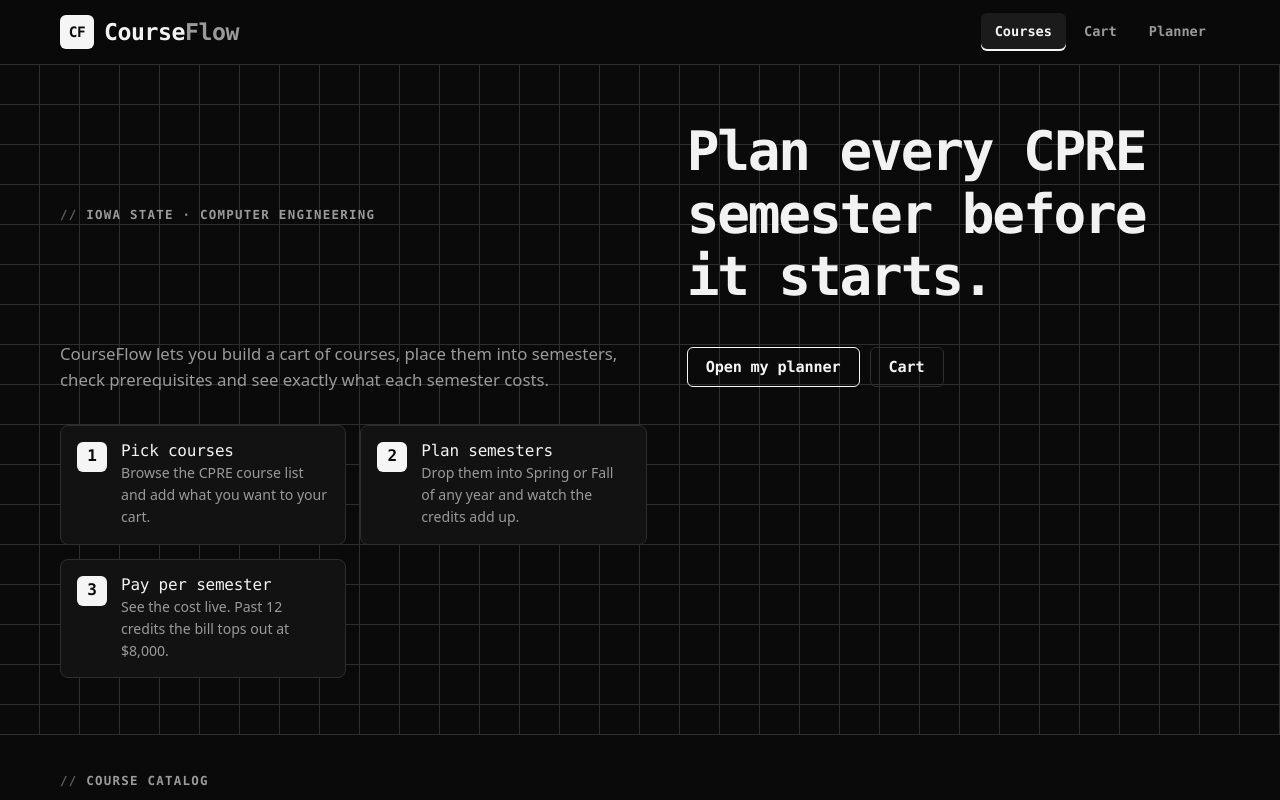
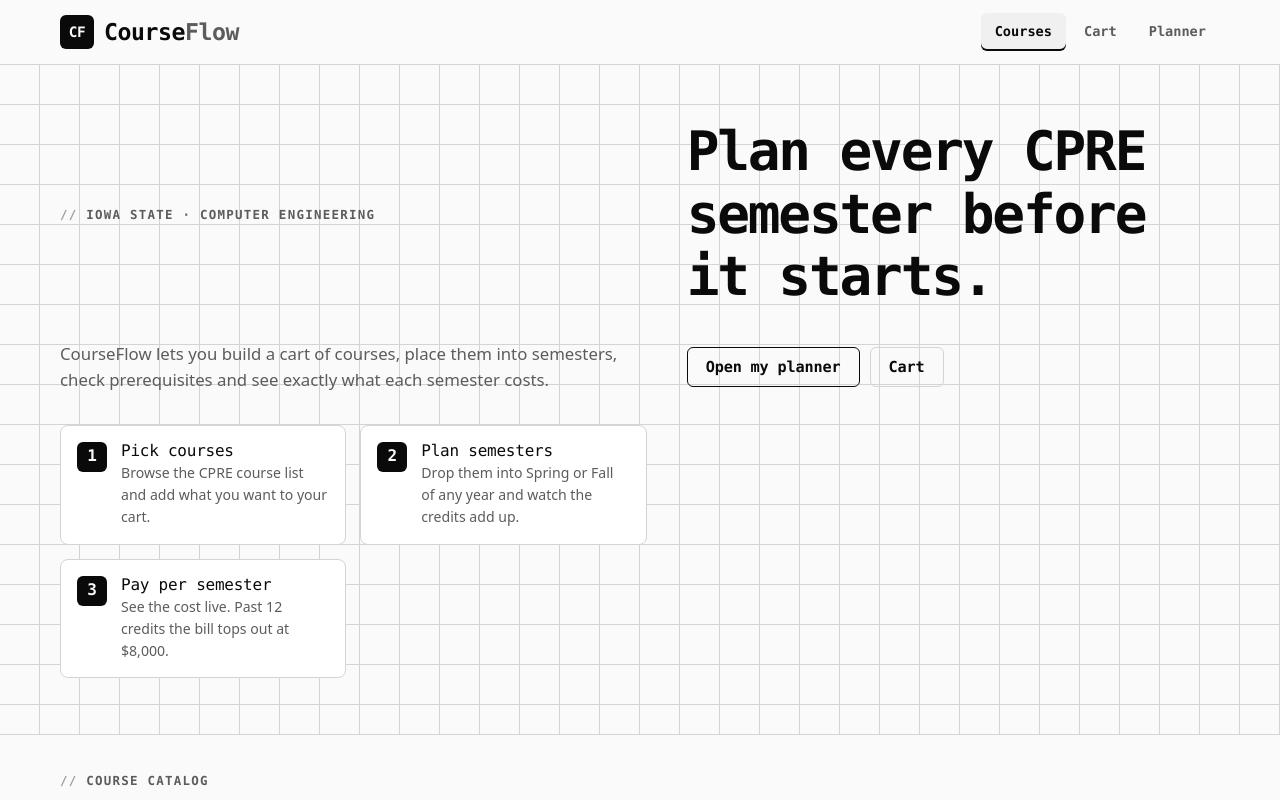
Before and after one commit to Scotty-08/CourseFlow, a React (Vite) app: page / in a window 1280 px wide. Shown: the top 800 px of the page. Built offline with nearby package versions, Linux system fonts and the light colour scheme.

Commit message:
FEAT: pick the theme before first paint and remember the choice

```diff
--- a/index.html
+++ b/index.html
@@ -5,8 +5,16 @@
     <link rel="icon" type="image/svg+xml" href="/favicon.svg" />
     <meta name="viewport" content="width=device-width, initial-scale=1.0" />
     <title>CourseFlow | Plan your CPRE courses at Iowa State</title>
-    <meta name="theme-color" content="#c8102e" />
+    <meta name="theme-color" content="#0a0a0a" />
     <meta name="description" content="CourseFlow helps Iowa State computer engineering students plan courses by semester, see the cost, and pay per semester." />
+    <script>
+      // Pick the theme before first paint so there is no flash. Dark is the default.
+      try {
+        var saved = localStorage.getItem('courseflow:theme')
+        var light = saved ? saved === 'light' : window.matchMedia('(prefers-color-scheme: light)').matches
+        document.documentElement.setAttribute('data-theme', light ? 'light' : 'dark')
+      } catch (e) {}
+    </script>
   </head>
   <body>
     <div id="root"></div>
--- /dev/null
+++ b/src/hooks/useTheme.js
@@ -0,0 +1,25 @@
+import { useCallback, useState } from 'react'
+
+const KEY = 'courseflow:theme'
+
+function currentTheme() {
+  return document.documentElement.getAttribute('data-theme') === 'light' ? 'light' : 'dark'
+}
+
+/** Dark/light switch. index.html sets the first value before paint; this keeps it in sync. */
+export function useTheme() {
+  const [theme, setTheme] = useState(currentTheme)
+
+  const toggle = useCallback(() => {
+    const next = currentTheme() === 'dark' ? 'light' : 'dark'
+    document.documentElement.setAttribute('data-theme', next)
+    try {
+      window.localStorage.setItem(KEY, next)
+    } catch {
+      // Storage blocked: the theme still changes for this visit.
+    }
+    setTheme(next)
+  }, [])
+
+  return { theme, toggle }
+}
```
